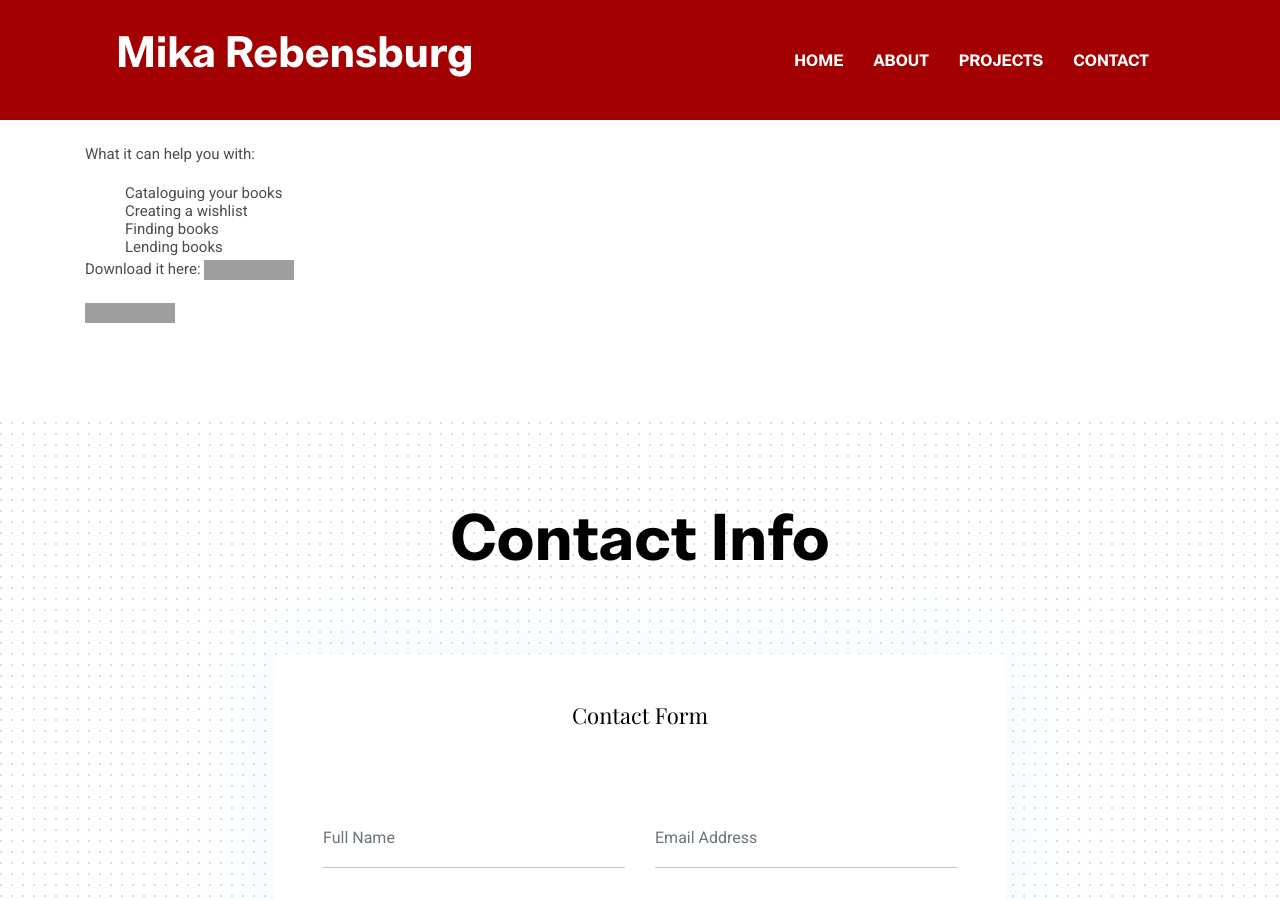
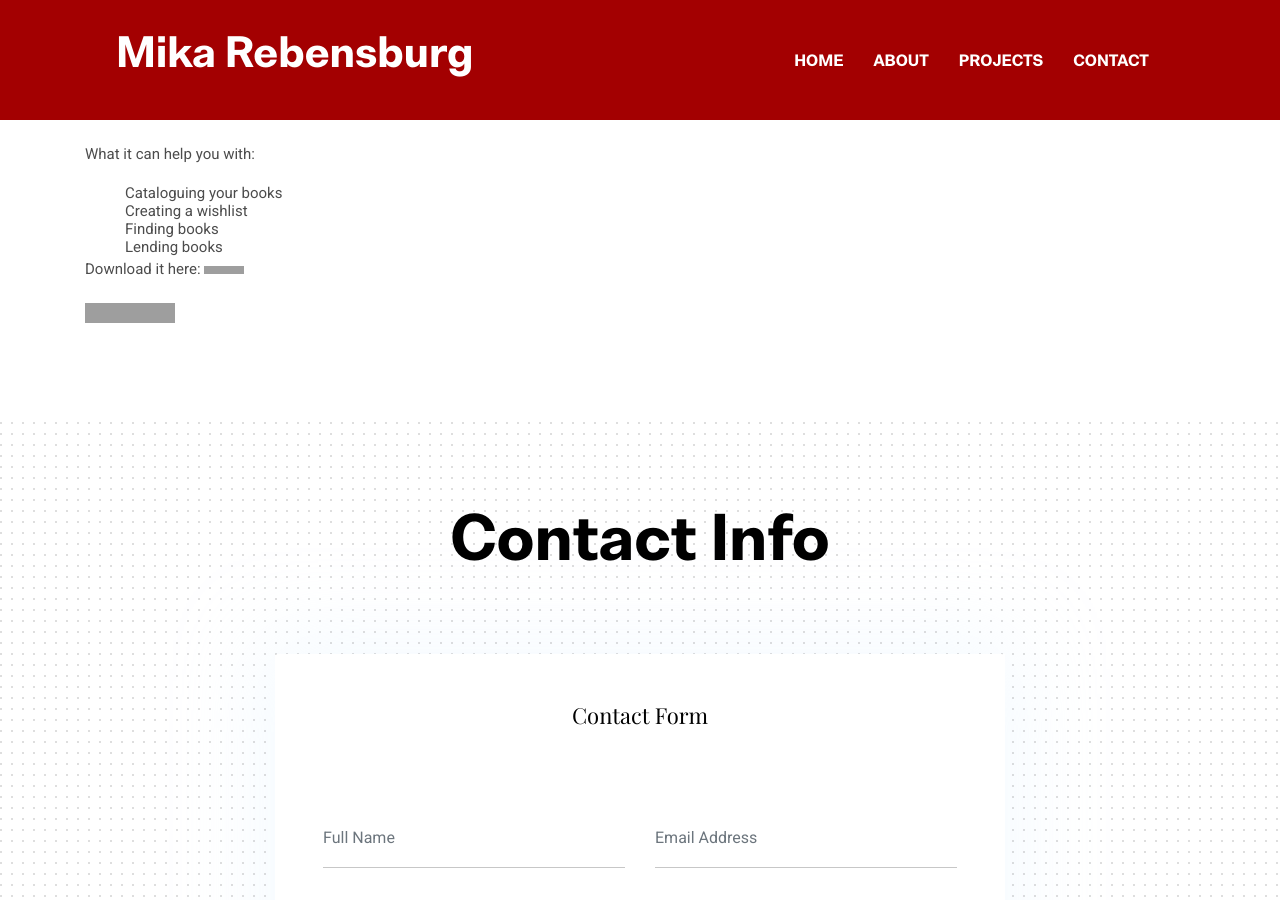
Before and after one commit to memika/memika.github, a Jekyll site: the page built from _pages/library-app.md, in a window 1280 px wide and 900 px high, scrolled down 544 px. Built offline with Jekyll 4.4.1, drawn with Linux system fonts in a browser that asks for light colours; grey boxes are pictures that could not be loaded.

Commit message:
Update library-app.md

```diff
--- a/_pages/library-app.md
+++ b/_pages/library-app.md
@@ -19,6 +19,6 @@
 
 
 Download it here:
-<a href='https://play.google.com/store/apps/details?id=com.rebensburgsolutions.booklibrary&pcampaignid=pcampaignidMKT-Other-global-all-co-prtnr-py-PartBadge-Mar2515-1'><img alt='Get it on Google Play' src='https://play.google.com/intl/en_us/badges/static/images/badges/en_badge_web_generic.png'/></a>
+<a href='https://play.google.com/store/apps/details?id=com.rebensburgsolutions.booklibrary&pcampaignid=pcampaignidMKT-Other-global-all-co-prtnr-py-PartBadge-Mar2515-1'><img alt='Get it on Google Play' src='https://play.google.com/intl/en_us/badges/static/images/badges/en_badge_web_generic.png' width='40'/></a>
 
 [<img src="https://play.google.com/intl/en_us/badges/static/images/badges/en_badge_web_generic.png">](https://play.google.com/store/apps/details?id=com.rebensburgsolutions.booklibrary&pcampaignid=pcampaignidMKT-Other-global-all-co-prtnr-py-PartBadge-Mar2515-1/)
```
